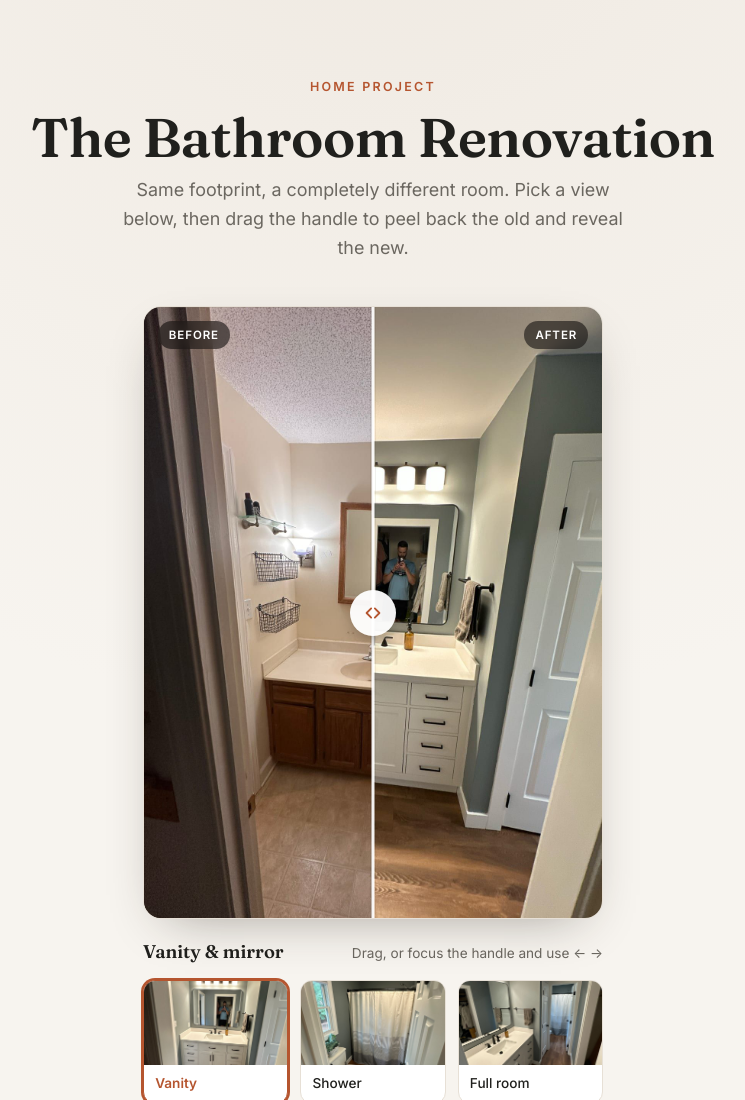
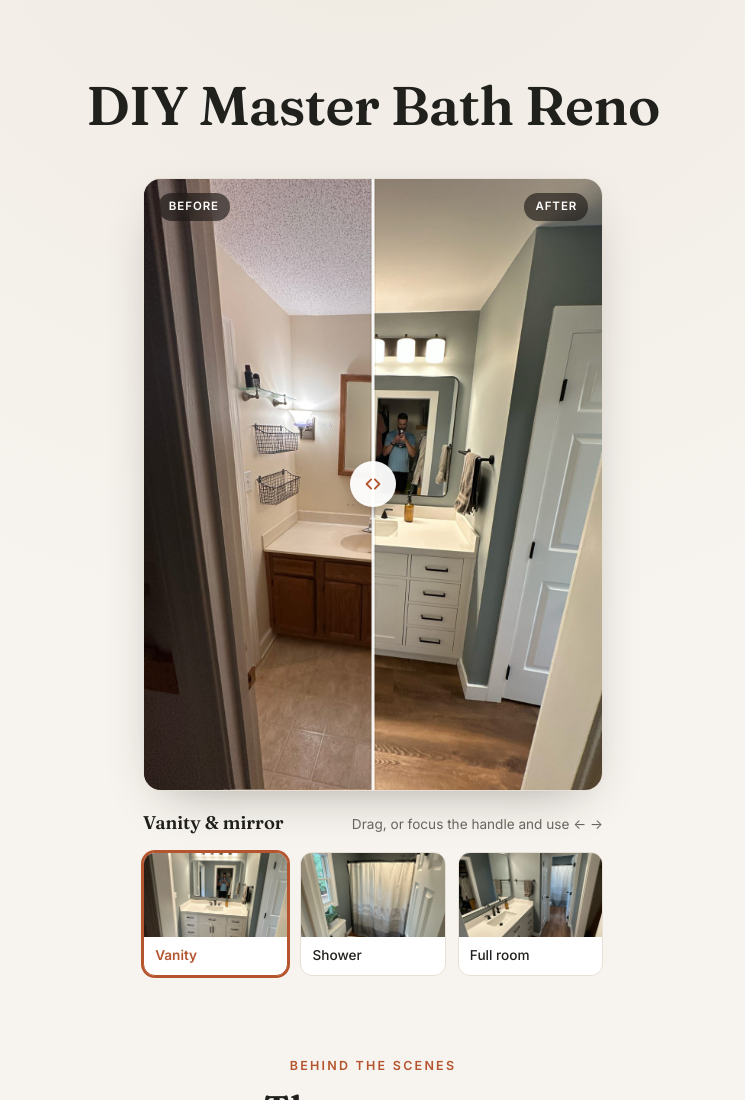
Before and after one commit to luketomlinson/bathroom-reno, a plain HTML site: page index.html in a window 1280 px wide. Shown: the top 1100 px of the page, without its empty margins (267-1012 px from the left). Drawn offline with Linux system fonts and the light colour scheme.

Commit message:
Simplify masthead to a single title
Removes the eyebrow and lede taglines and renames the heading to
"DIY Master Bath Reno". Updates the page title/description to match
and zeroes the h1 bottom margin so the lone heading sits cleanly.

Co-authored-by: Copilot App <223556219+Copilot@users.noreply.github.com>
Copilot-Session: e64697c6-5302-4ed5-bff4-e0c2e660b991

```diff
--- a/index.html
+++ b/index.html
@@ -3,8 +3,8 @@
 <head>
   <meta charset="UTF-8" />
   <meta name="viewport" content="width=device-width, initial-scale=1.0" />
-  <title>Bathroom Renovation — Before &amp; After</title>
-  <meta name="description" content="A before-and-after look at our bathroom renovation." />
+  <title>DIY Master Bath Reno — Before &amp; After</title>
+  <meta name="description" content="A before-and-after look at our DIY master bathroom renovation." />
   <link rel="preconnect" href="https://fonts.googleapis.com" />
   <link rel="preconnect" href="https://fonts.gstatic.com" crossorigin />
   <link
@@ -16,12 +16,7 @@
 <body>
   <main class="page">
     <header class="masthead">
-      <p class="eyebrow">Home Project</p>
-      <h1>The Bathroom Renovation</h1>
-      <p class="lede">
-        Same footprint, a completely different room. Pick a view below, then
-        drag the handle to peel back the old and reveal the new.
-      </p>
+      <h1>DIY Master Bath Reno</h1>
     </header>
 
     <section
--- a/styles.css
+++ b/styles.css
@@ -64,7 +64,7 @@ body {
 }
 
 .masthead h1 {
-  margin: 0 0 0.65rem;
+  margin: 0;
   font-family: "Fraunces", Georgia, "Times New Roman", serif;
   font-weight: 600;
   font-size: clamp(2.1rem, 6vw, 3.4rem);
```
